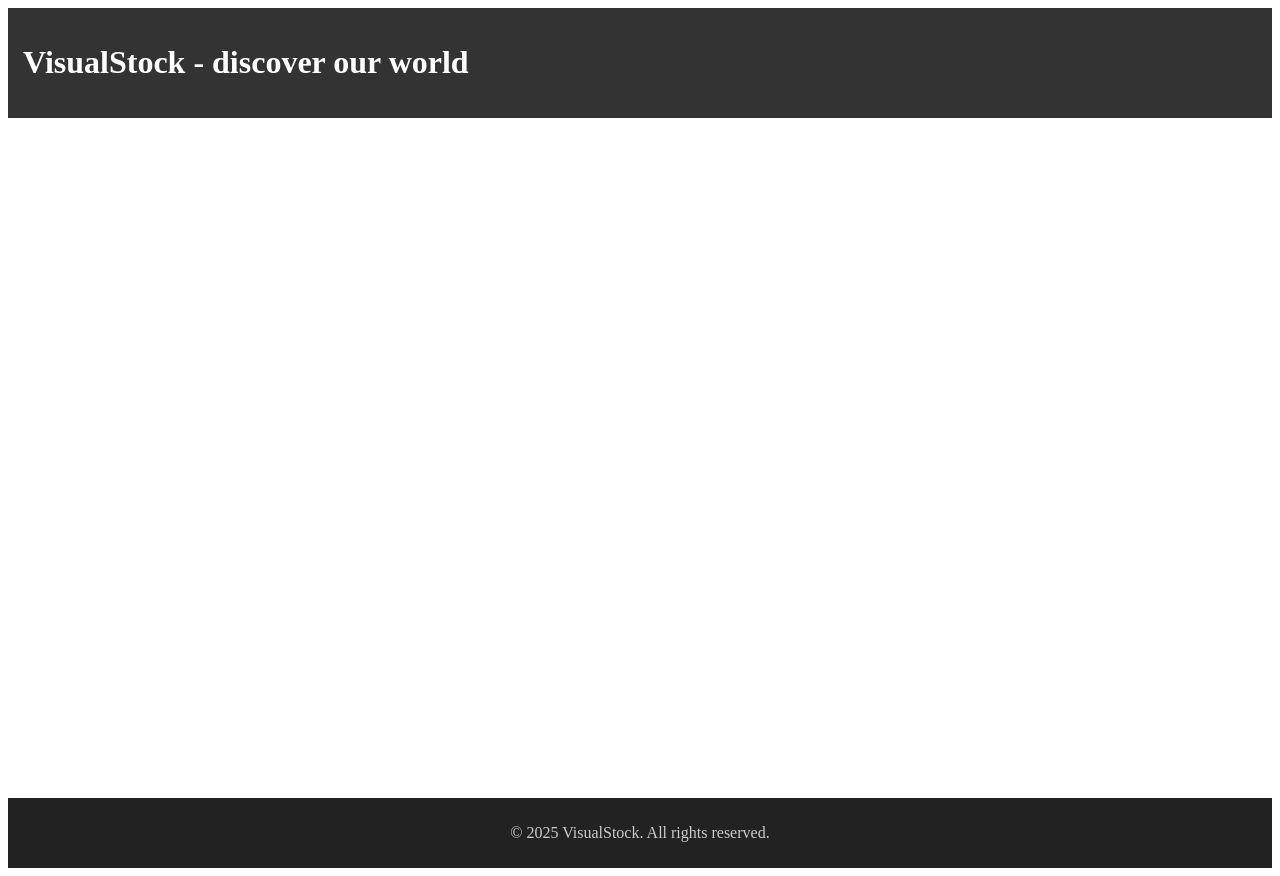
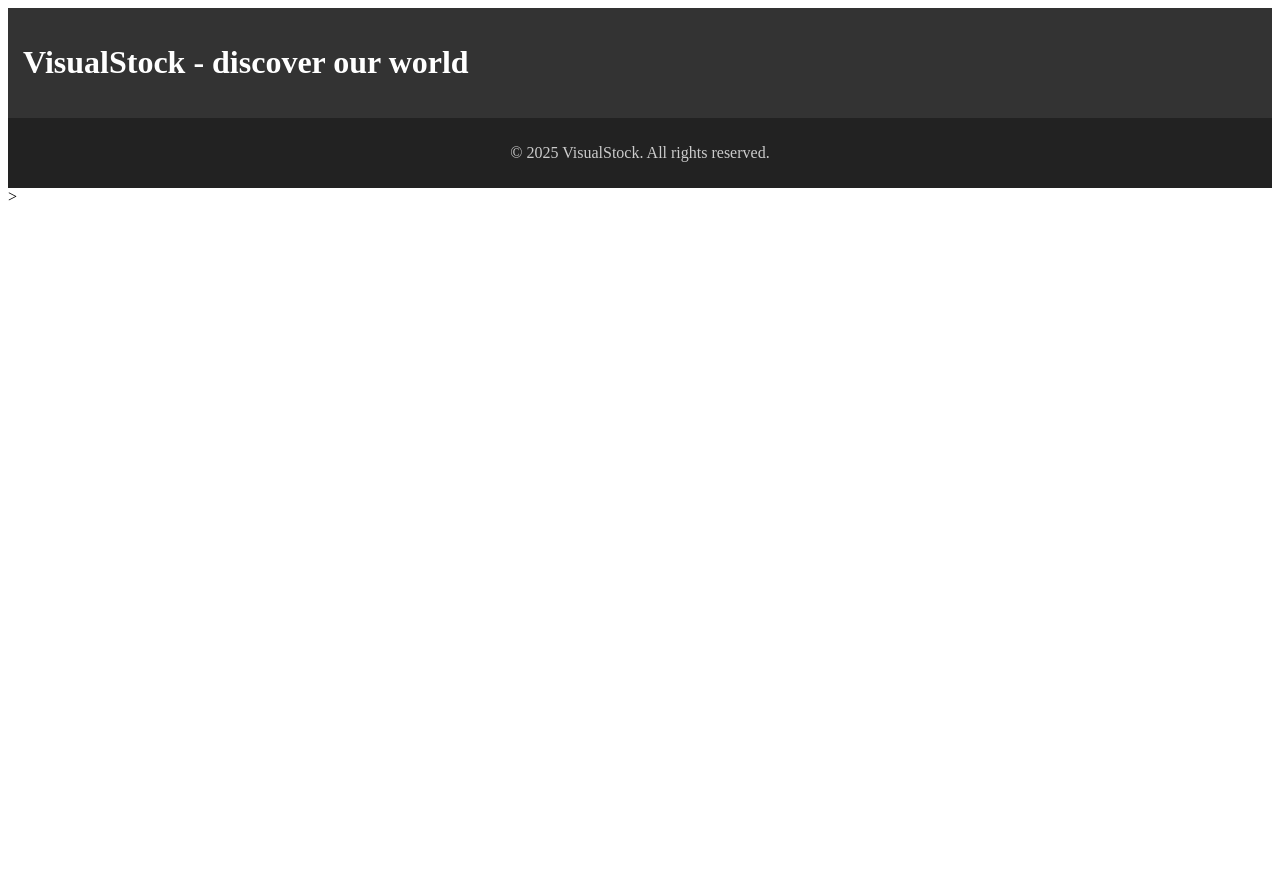
Before and after one commit to Den1s-Maks1mov/visualstock-angular, an Angular app: page / in a window 1280 px wide. After the commit the page ends 800 px from the top, so only its background shows below. Built offline with nearby package versions, Linux system fonts and the light colour scheme.

Commit message:
PR-01: Update: Header and Footer implemented as separate Angular components

```diff
--- a/src/app/app.html
+++ b/src/app/app.html
@@ -1,2 +1,2 @@
-<app-layout></app-layout>
+<app-layout></app-layout>>
 <router-outlet></router-outlet>
--- /dev/null
+++ b/src/app/components/footer/footer.html
@@ -0,0 +1,3 @@
+<footer style="background-color: #222; color: #ccc; padding: 10px; text-align: center;">
+  <p>&copy; 2025 VisualStock. All rights reserved.</p>
+</footer>
--- /dev/null
+++ b/src/app/components/footer/footer.ts
@@ -0,0 +1,11 @@
+import { Component } from '@angular/core';
+
+@Component({
+  selector: 'app-footer',
+  imports: [],
+  templateUrl: './footer.html',
+  styleUrl: './footer.css',
+})
+export class Footer {
+
+}
--- /dev/null
+++ b/src/app/components/header/header.html
@@ -0,0 +1,3 @@
+<header style="background-color: #333; color: white; padding: 15px;">
+  <h1>{{ appTitle }}</h1>
+</header>
--- /dev/null
+++ b/src/app/components/header/header.ts
@@ -0,0 +1,12 @@
+import { Component } from '@angular/core';
+import { CommonModule } from '@angular/common';
+
+@Component({
+  selector: 'app-header',
+  imports: [CommonModule],
+  templateUrl: './header.html',
+  styleUrl: './header.css',
+})
+export class Header {
+  appTitle: string = 'VisualStock - discover our world';
+}
--- a/src/app/components/layout/layout.html
+++ b/src/app/components/layout/layout.html
@@ -1,9 +1,2 @@
-<header style="background-color: #333; color: white; padding: 15px;">
-  <h1>{{ appTitle }}</h1>
-</header>
-<main style="min-height: 80vh; padding: 20px;">
-  <ng-content></ng-content>
-</main>
-<footer style="background-color: #222; color: #ccc; padding: 10px; text-align: center;">
-  <p>&copy; 2025 VisualStock. All rights reserved.</p>
-</footer>
+<app-header></app-header>
+<app-footer></app-footer>
--- a/src/app/components/layout/layout.ts
+++ b/src/app/components/layout/layout.ts
@@ -1,13 +1,19 @@
 import { Component } from '@angular/core';
 import { CommonModule } from '@angular/common';
+import { Header } from '../header/header';
+import { Footer } from '../footer/footer';
 
 @Component({
   selector: 'app-layout',
   standalone: true,
-  imports: [CommonModule],
+  imports: [
+    CommonModule,
+    Header,
+    Footer
+  ],
   templateUrl: './layout.html',
   styleUrl: './layout.css',
 })
 export class LayoutComponent {
-  appTitle: string = 'VisualStock - discover our world';
+
 }
```
Also changed, not shown: src/app/components/footer/footer.css (added), src/app/components/header/header.css (added).
